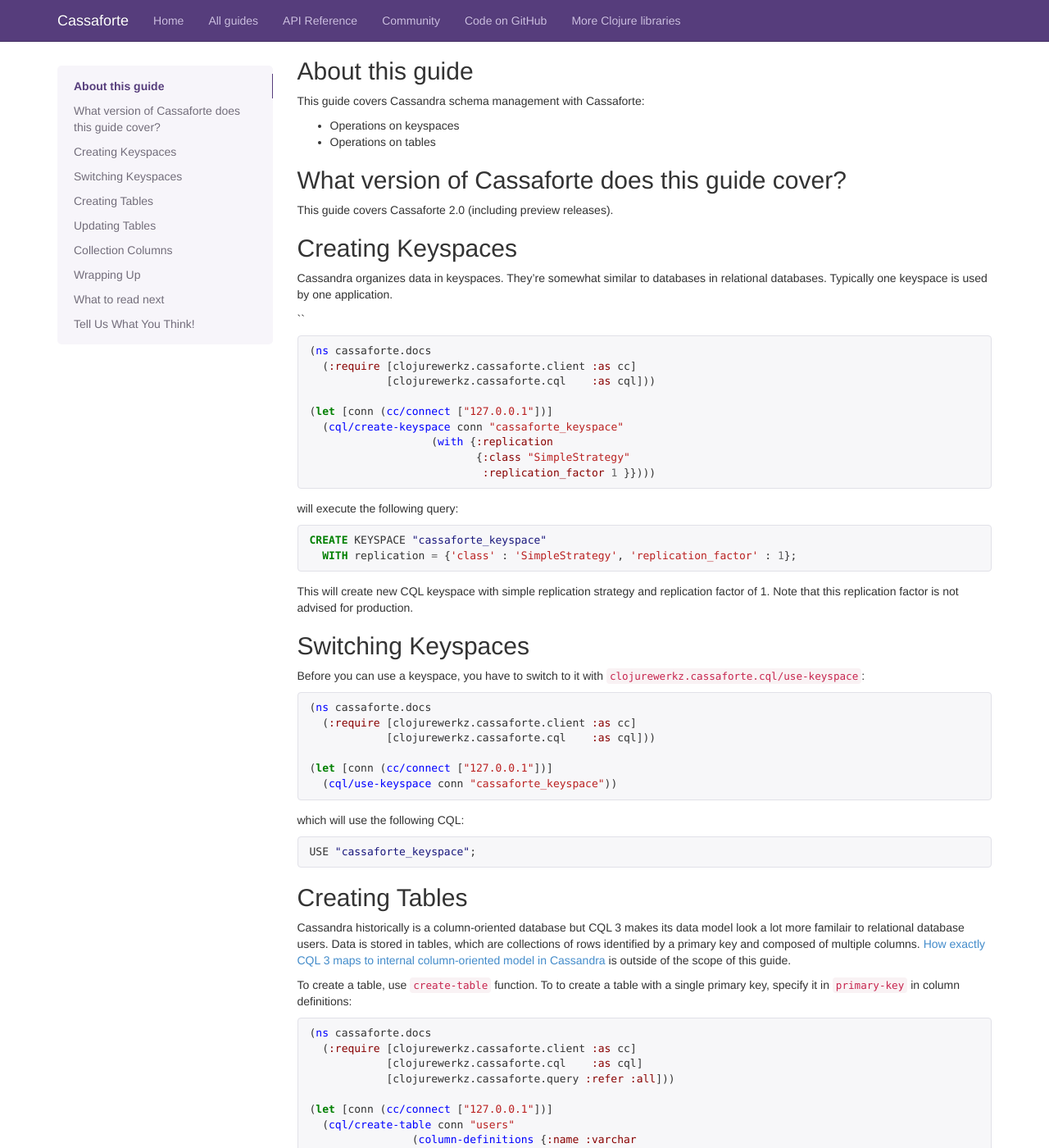
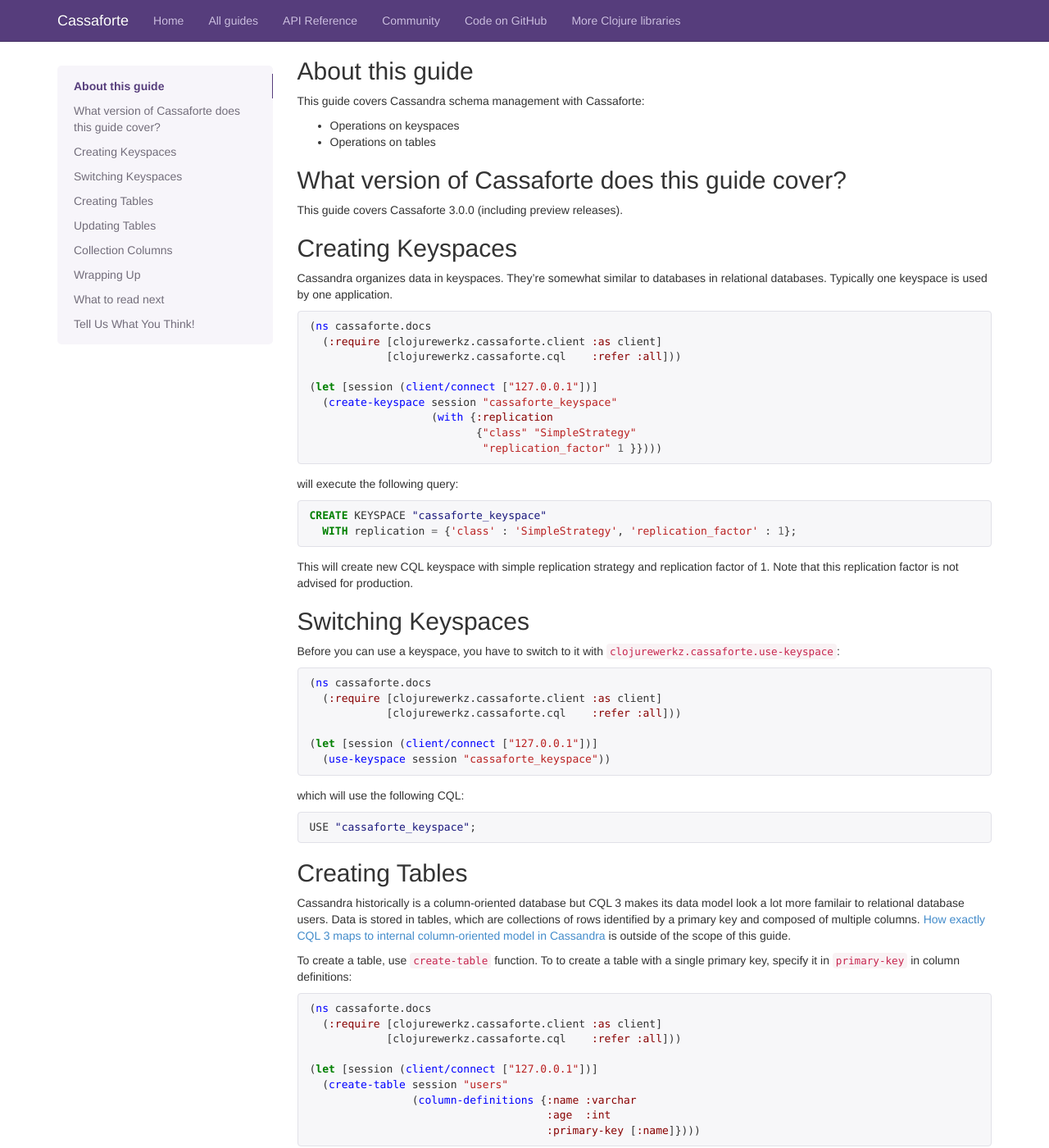
Before and after one commit to clojurewerkz/cassaforte.docs, a Jekyll site: the page built from articles/schema_operations.md, in a window 1280 px wide and 1400 px high. Shown: the whole window at 82% size. Built offline with Jekyll 4.4.1, drawn with Linux system fonts in a browser that asks for light colours; some web fonts are replaced; Markdown is read by kramdown in place of the engine named in the settings; some of the changed text lies outside the part shown.

Commit message:
Update schema operations

````diff
--- a/articles/schema_operations.md
+++ b/articles/schema_operations.md
@@ -13,7 +13,7 @@ This guide covers Cassandra schema management with Cassaforte:
 
 ## What version of Cassaforte does this guide cover?
 
-This guide covers Cassaforte 2.0 (including preview releases).
+This guide covers Cassaforte 3.0.0 (including preview releases).
 
 
 ## Creating Keyspaces
@@ -22,18 +22,16 @@ Cassandra organizes data in keyspaces. They're somewhat similar to
 databases in relational databases. Typically one keyspace is used by
 one application.
 
-``
+```clojure
+(ns cassaforte.docs
+  (:require [clojurewerkz.cassaforte.client :as client]
+            [clojurewerkz.cassaforte.cql    :refer :all]))
 
-``` clojure
-(ns cassaforte.docs
-  (:require [clojurewerkz.cassaforte.client :as cc]
-            [clojurewerkz.cassaforte.cql    :as cql]))
-
-(let [conn (cc/connect ["127.0.0.1"])]
-  (cql/create-keyspace conn "cassaforte_keyspace"
+(let [session (client/connect ["127.0.0.1"])]
+  (create-keyspace session "cassaforte_keyspace"
                    (with {:replication
-                          {:class "SimpleStrategy"
-                           :replication_factor 1 }})))
+                          {"class" "SimpleStrategy"
+                           "replication_factor" 1 }})))
 ```
 
 will execute the following query:
@@ -50,15 +48,15 @@ advised for production.
 ## Switching Keyspaces
 
 Before you can use a keyspace, you have to switch to it with
-`clojurewerkz.cassaforte.cql/use-keyspace`:
+`clojurewerkz.cassaforte.use-keyspace`:
 
-``` clojure
+```clj
 (ns cassaforte.docs
-  (:require [clojurewerkz.cassaforte.client :as cc]
-            [clojurewerkz.cassaforte.cql    :as cql]))
+  (:require [clojurewerkz.cassaforte.client :as client]
+            [clojurewerkz.cassaforte.cql    :refer :all]))
 
-(let [conn (cc/connect ["127.0.0.1"])]
-  (cql/use-keyspace conn "cassaforte_keyspace"))
+(let [session (client/connect ["127.0.0.1"])]
+  (use-keyspace session "cassaforte_keyspace"))
 ```
 
 which will use the following CQL:
@@ -79,14 +77,13 @@ To create a table, use `create-table` function.
 To to create a table with a single primary key, specify
 it in `primary-key` in column definitions:
 
-``` clojure
+```clj
 (ns cassaforte.docs
-  (:require [clojurewerkz.cassaforte.client :as cc]
-            [clojurewerkz.cassaforte.cql    :as cql]
-            [clojurewerkz.cassaforte.query :refer :all]))
+  (:require [clojurewerkz.cassaforte.client :as client]
+            [clojurewerkz.cassaforte.cql    :refer :all]))
 
-(let [conn (cc/connect ["127.0.0.1"])]
-  (cql/create-table conn "users"
+(let [session (client/connect ["127.0.0.1"])]
+  (create-table session "users"
                 (column-definitions {:name :varchar
                                      :age  :int
                                      :primary-key [:name]})))
@@ -103,14 +100,13 @@ CREATE TABLE "users" (age int,
 To create a table with a composite primary key, pass a vector holding the names of
 columns that the key will be composed of:
 
-``` clojure
+```clj
 (ns cassaforte.docs
-  (:require [clojurewerkz.cassaforte.client :as cc]
-            [clojurewerkz.cassaforte.cql    :as cql]
-            [clojurewerkz.cassaforte.query :refer :all]))
+  (:require [clojurewerkz.cassaforte.client :as client]
+            [clojurewerkz.cassaforte.cql    :refer :all]))
 
-(let [conn (cc/connect ["127.0.0.1"])]
-  (cql/create-table conn "user_posts"
+(let [session (client/connect ["127.0.0.1"])]
+  (create-table session "user_posts"
                 (column-definitions {:username :varchar
                                      :post_id  :varchar
                                      :body     :text
@@ -132,19 +128,18 @@ User posts will now be identified by both `username` and `post_id`.
 ## Updating Tables
 
 In order to update an existing table, use
-`clojurewerkz.cassaforte.cql/alter-table`. You can add new columns and
+`clojurewerkz.cassaforte.alter-table`. You can add new columns and
 rename and change types of the existing ones:
 
 Change the type of a column to integer:
 
-``` clojure
+```clj
 (ns cassaforte.docs
-  (:require [clojurewerkz.cassaforte.client :as cc]
-            [clojurewerkz.cassaforte.cql    :as cql]
-            [clojurewerkz.cassaforte.query :refer :all]))
+  (:require [clojurewerkz.cassaforte.client :as client]
+            [clojurewerkz.cassaforte.cql    :refer :all]))
 
-(let [conn (cc/connect ["127.0.0.1"])]
-  (cql/alter-table conn "users"
+(let [session (client/connect ["127.0.0.1"])]
+  (alter-table session "users"
                (alter-column :post_id :int)))
 ```
 
@@ -156,14 +151,13 @@ ALTER TABLE "users" ALTER post_id TYPE int;
 
 Here's how to add an integer column:
 
-``` clojure
+```clj
 (ns cassaforte.docs
-  (:require [clojurewerkz.cassaforte.client :as cc]
-            [clojurewerkz.cassaforte.cql    :as cql]
-            [clojurewerkz.cassaforte.query :refer :all]))
+  (:require [clojurewerkz.cassaforte.client :as client]
+            [clojurewerkz.cassaforte.cql    :refer :all]))
 
-(let [conn (cc/connect ["127.0.0.1"])]
-  (cql/alter-table conn "users"
+(let [session (client/connect ["127.0.0.1"])]
+  (alter-table session "users"
                (add-column :age :integer)))
 ```
 
@@ -175,14 +169,13 @@ ALTER TABLE "users" ADD age integer;
 
 It is possible to rename a column:
 
-``` clojure
+```clj
 (ns cassaforte.docs
-  (:require [clojurewerkz.cassaforte.client :as cc]
-            [clojurewerkz.cassaforte.cql    :as cql]
-            [clojurewerkz.cassaforte.query :refer :all]))
+  (:require [clojurewerkz.cassaforte.client :as client]
+            [clojurewerkz.cassaforte.cql    :refer :all]))
 
-(let [conn (cc/connect ["127.0.0.1"])]
-  (cql/alter-table conn "users"
+(let [session (client/connect ["127.0.0.1"])]
+  (alter-table session "users"
                (rename-column :username :name)))
 ```
 
@@ -198,14 +191,13 @@ Cassandra tables can have collection columns, that is, columns
 of types list, map, and set. To define them with Cassaforte, use
 ``, ``, and ``:
 
-``` clojure
+```clj
 (ns cassaforte.docs
-  (:require [clojurewerkz.cassaforte.client :as cc]
-            [clojurewerkz.cassaforte.cql    :as cql]
-            [clojurewerkz.cassaforte.query :refer :all]))
+  (:require [clojurewerkz.cassaforte.client :as client]
+            [clojurewerkz.cassaforte.cql    :refer :all]))
 
-(let [conn (cc/connect ["127.0.0.1"])]
-  (cql/create-table conn "thingies"
+(let [session (client/connect ["127.0.0.1"])]
+  (create-table session "thingies"
                 (column-definitions {:name :varchar
                                      :test_map  (map-type :varchar :varchar)
                                      :test_set  (set-type :int)
````
